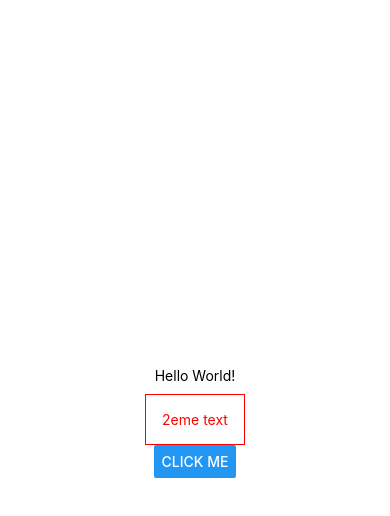
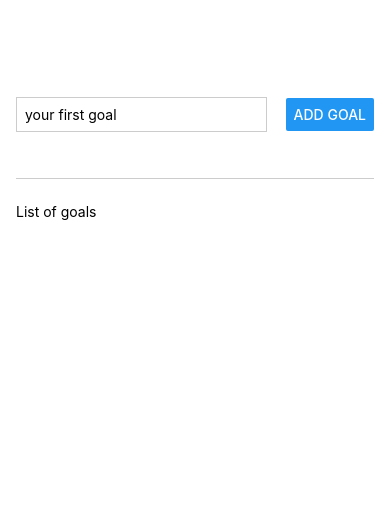
Before and after one commit to JessimH/React-native-udemy-course, a React Native app: screen / in a window 390 px wide. Shown: the top 516 px of the page. Built offline with nearby package versions, Linux system fonts and the light colour scheme.

Commit message:
flexbox with React Native

```diff
--- a/App.js
+++ b/App.js
@@ -1,30 +1,47 @@
 import { StatusBar } from 'expo-status-bar';
-import { StyleSheet, Text, View, Button } from 'react-native';
+import { StyleSheet, Text, View, Button, TextInput } from 'react-native';
 
 export default function App() {
   return (
-    <View style={styles.container}>
-      <Text> Hello World! </Text>
-      <View>
-        <Text style={styles.textStyle}>2eme text</Text>
+    <View style={styles.appContainer}>
+      {/* INPUT AREA */}
+      <View style={styles.inputContainer}>
+        <TextInput placeholder='your first goal' style={styles.textInput} />
+        <Button title='add goal' />
       </View>
-      <Button title="Click me" onPress={() => alert('Hello World!')} />
+
+      {/* LIST AREA */}
+      <View style={styles.goalsContainer}>
+        <Text>List of goals</Text>
+      </View>
     </View>
   );
 }
 
 const styles = StyleSheet.create({
-  container: {
+  appContainer: {
     flex: 1,
-    backgroundColor: '#fff',
+    paddingTop: 50,
+    paddingHorizontal: 16,
+  },
+  inputContainer: {
+    flex: 1,
+    flexDirection: 'row',
+    justifyContent: 'space-between',
     alignItems: 'center',
-    justifyContent: 'center',
+    marginBottom: 24,
+    borderBottomWidth: 1,
+    borderBottomColor: '#cccccc',
   },
-  textStyle: {
+  textInput: {
     borderWidth: 1,
-    borderColor: 'red',
-    color: 'red',
-    marginTop: 10,
-    padding: 16,
+    borderColor: '#cccccc',
+    width: '70%',
+    marginRight: 12,
+    padding: 8,
+  },
+  goalsContainer: {
+    flex: 5,
   }
+
 });
```
